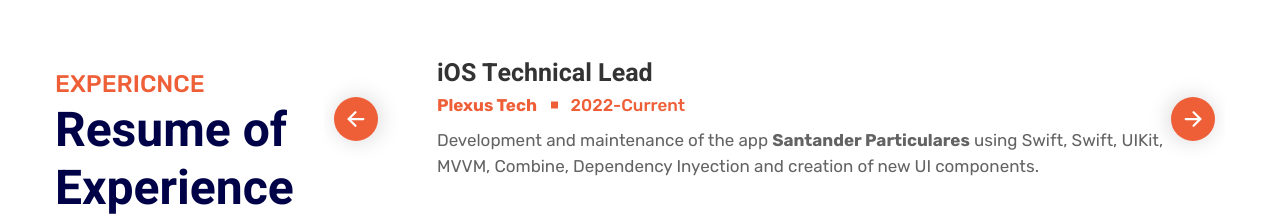
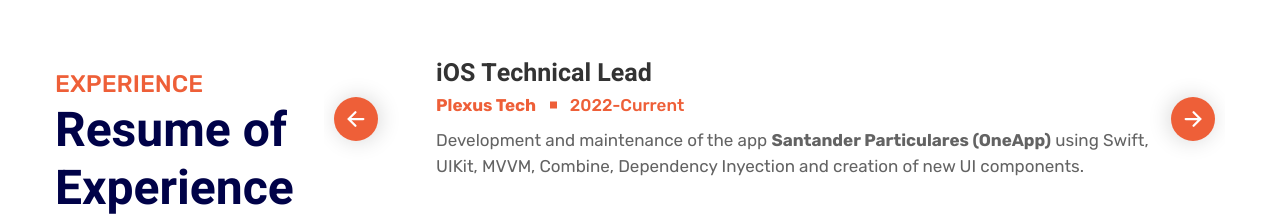
Before and after one commit to JoyceRosBat/JoyceRosBat.github.io, a website: page index.html in a window 1280 px wide. Shown: the part 608-824 px from the top of the page. Drawn offline with nearby package versions, Linux system fonts and the light colour scheme.

Commit message:
Fixed text errors

```diff
--- a/index.html
+++ b/index.html
@@ -229,7 +229,7 @@
         <!-- Section title start -->
         <div class="flex justify-between items-center gap-[20px] lg:gap-[30px] md:flex-wrap md:text-center">
           <div class="max-w-full lg:max-w-[575px] w-full">
-            <span class="text-accent1 text-[20px] lg:text-[24px] font-medium mb-[10px] lg:mb-[5px]">EXPERICNCE</span>
+            <span class="text-accent1 text-[20px] lg:text-[24px] font-medium mb-[10px] lg:mb-[5px]">EXPERIENCE</span>
             <h2
               class="text:[28px] lg:text-[48px] font-bold font-heebo leading-[36x] lg:leading-[58px] text-[#000248] dark:text-white">
               Resume of Experience</h2>
@@ -284,7 +284,7 @@
                       </span>
                     </div>
                     <p class="text-left text-paragraph dark:text-slate-200 mt-[10px] text-[17px]">Development and maintenance of the app
-                      <b>Santander Particulares</b> using Swift, Swift, UIKit, MVVM, Combine, Dependency Inyection and creation of new UI components.
+                      <b>Santander Particulares (OneApp)</b> using Swift, UIKit, MVVM, Combine, Dependency Inyection and creation of new UI components.
                     </p>
                   </div>
                 </div>
```
